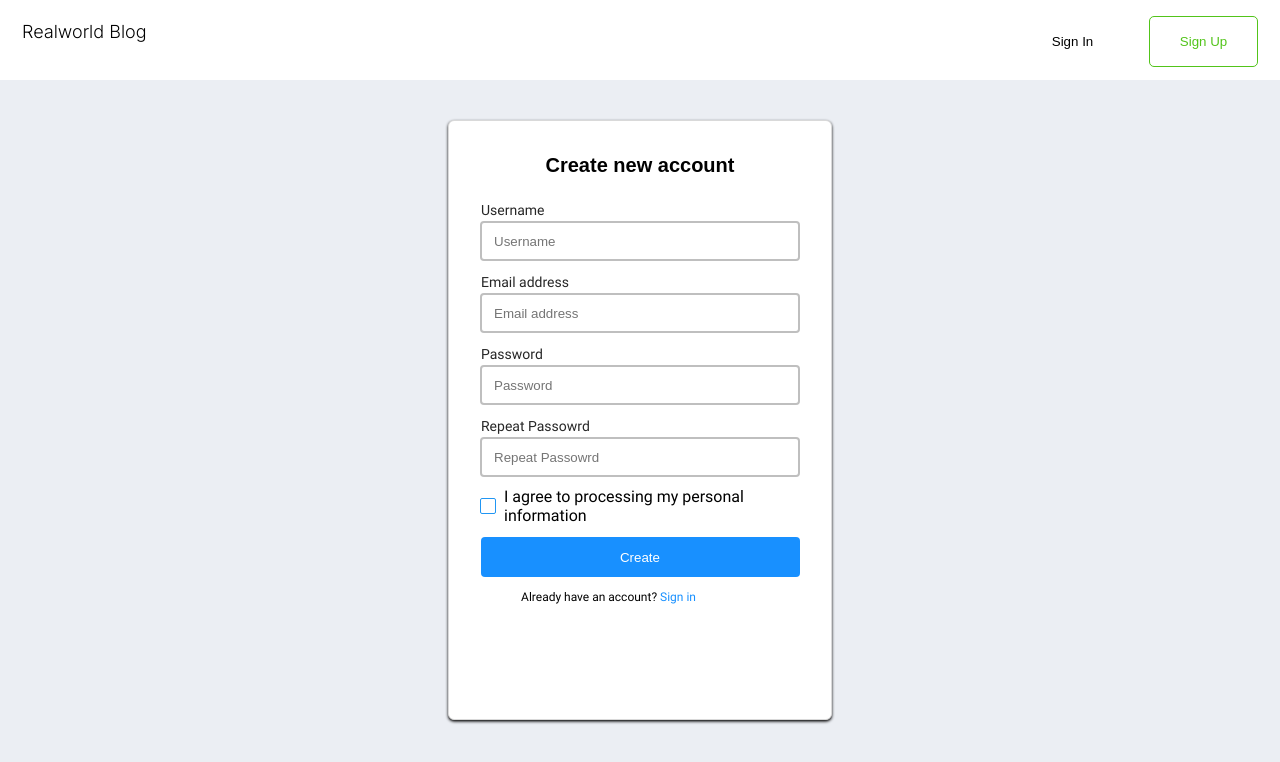
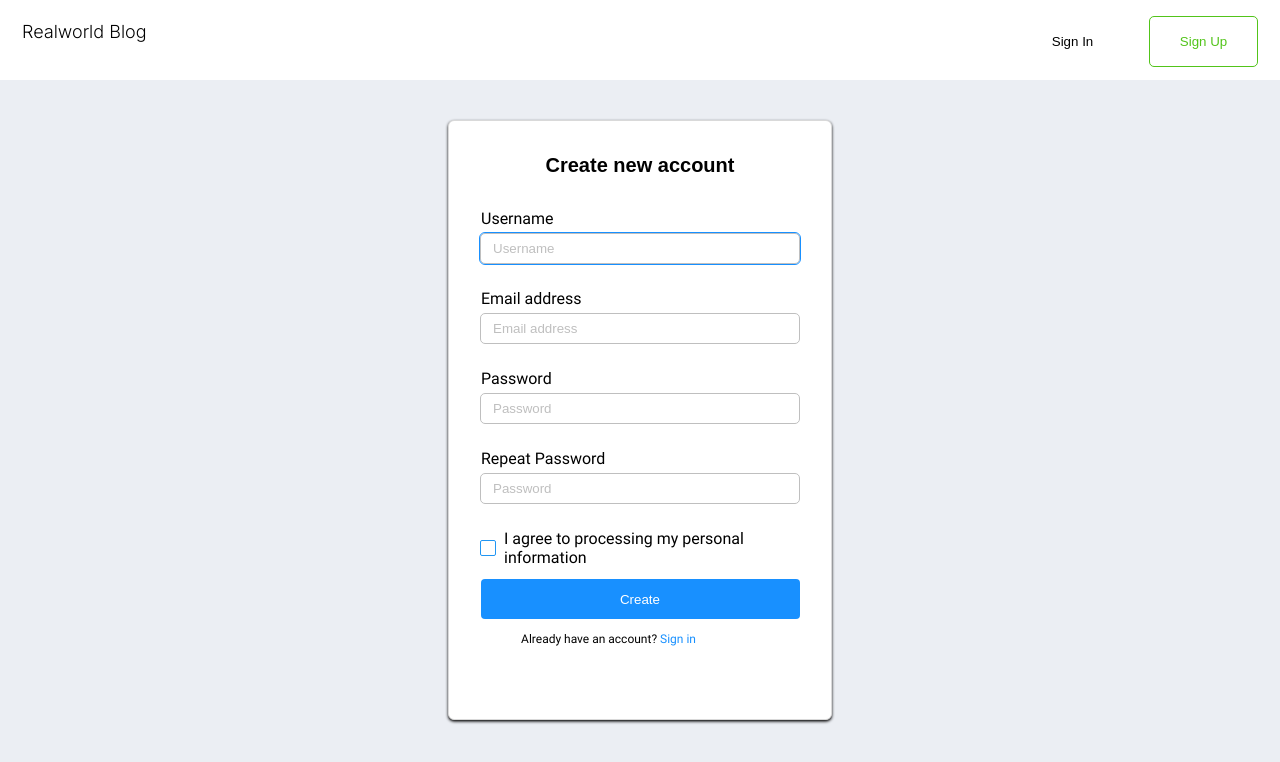
Before and after one commit to Pavel377dq/blog, a React (Create React App) app: page /sign-up in a window 1280 px wide. Shown: the top 762 px of the page. Built offline with nearby package versions, Linux system fonts and the light colour scheme.

Commit message:
sign-up validation-route

```diff
--- a/package.json
+++ b/package.json
@@ -12,6 +12,7 @@
     "date-fns": "^2.30.0",
     "react": "^18.2.0",
     "react-dom": "^18.2.0",
+    "react-hook-form": "^7.45.1",
     "react-markdown": "^8.0.7",
     "react-redux": "^8.1.1",
     "react-router-dom": "^6.14.1",
--- a/src/App.js
+++ b/src/App.js
@@ -1,12 +1,12 @@
 import { List } from "./components/List/List"
 import { Article } from "./components/Article/Article";
 import styles from "./App.module.scss"
-import { Route, Routes } from 'react-router-dom';
+import { Route, Routes, useNavigate } from 'react-router-dom';
 import { RegisterForm } from "./components/RegisterForm/RegisterForm";
 
 function App() {
 
-
+const navigate = useNavigate();
 
   return (
     <div className={styles.header}>
@@ -14,15 +14,17 @@ function App() {
         <h3 className={styles.title}>Realworld Blog</h3>
         <div>
           <button className={styles.in}>Sign In</button>
-          <button className={styles.up}>Sign Up</button>
+          <button  onClick={() => navigate('/sign-up')}
+           className={styles.up}>Sign Up</button>
         </div>
       </div>
 
-      <RegisterForm/>
+
       <Routes>
           <Route path="/" element={<List />} />
           <Route path="/articles" element={<List />} />
           <Route path="/articles/:slug" element={<Article />} />
+          <Route path="/sign-up" element={<RegisterForm />} />
       </Routes>
     </div>
 
--- /dev/null
+++ b/src/components/Input/Input.js
@@ -0,0 +1,46 @@
+//import { FieldError, UseFormRegisterReturn } from 'react-hook-form';
+import s from './Input.module.scss';
+
+
+export const Input = ({ label, placeholder, options, error, type = 'text', modeTextarea = false, autofocus = false }) =>{
+
+   //const options= UseFormRegisterReturn();
+   //const error =  FieldError | undefined;
+
+  const inputClass = error ? `${s.input} ${s.inputError}` : s.input;
+
+
+
+  return (
+    <div className={s.wrapp}>
+      {label && (
+        <label className={s.label} htmlFor={label}>
+          {label}
+        </label>
+      )}
+      {modeTextarea ? (
+        <textarea className={`${inputClass} ${s.textarea}`} id={label} placeholder={placeholder} {...options} />
+      ) : (
+        <input
+          className={inputClass}
+          id={label}
+          placeholder={placeholder}
+          type={type}
+          {...options}
+          // eslint-disable-next-line jsx-a11y/no-autofocus
+          autoFocus={autofocus}
+        />
+      )}
+      <div className={s.error}>{error ? error.message || 'Error' : ''}</div>
+    </div>
+  );
+}
+
+Input.defaultProps = {
+  type: 'text',
+  modeTextarea: false,
+  label: '',
+  autofocus: false,
+};
+
+export default Input;
--- /dev/null
+++ b/src/components/Input/Input.module.scss
@@ -0,0 +1,52 @@
+
+.wrapp {
+   display: flex;
+   flex-direction: column;
+   width: 100%;
+ }
+
+ .label {
+   font-weight: 400;
+   margin-top: 10px;
+   margin-left: 32px;
+ }
+
+ .input {
+   width: 320px;
+   margin: 0 auto;
+   margin-top: 5px;
+   padding: 7px 12px;
+   border-radius: 5px;
+   border: 1px solid #BFBFBF;
+
+   &::placeholder {
+     color: #BFBFBF;
+   }
+
+   &:focus {
+     outline: 1px solid #1890ff;
+   }
+
+ }
+
+ .inputError {
+   border-color: red;
+
+   &:focus {
+     outline-color: red;
+   }
+ }
+
+ .error {
+   margin-left: 32px;
+   display: flex;
+   align-items: flex-end;
+   height: 15px;
+   font-size: 10px;
+   color: red;
+ }
+
+ .textarea {
+   min-height: 170px;
+   resize: vertical;
+ }
--- a/src/components/RegisterForm/RegisterForm.js
+++ b/src/components/RegisterForm/RegisterForm.js
@@ -1,56 +1,80 @@
 import React from "react";
 import styles from "./RegisterForm.module.scss"
 import { Link } from "react-router-dom";
+import {  useForm } from 'react-hook-form';
+import Input from "../Input/Input";
+
 export const RegisterForm = () => {
-   const passwordWrap = [styles["wrap-input"]];
-   const repPasswordStyle = [styles["wrap-input"]]
-   let isLenOk = false;
-   let BeforeInputPassword = true;
-   const handlerPassword = (evt) =>{
-      if(BeforeInputPassword){
-         BeforeInputPassword = false;
-      }
 
-      if(evt.target.value.length < 6){
-         console.log(evt.target.value.length ,'evt.target.value.length ')
-         isLenOk = false;
-      }
-      else{
-         isLenOk = true;
-      }
-
-      if(!BeforeInputPassword && !isLenOk){
-         console.log(passwordWrap,'passwordWrap')
-         passwordWrap.push(styles["warning-password"]);
-      }
-
-   }
+  const {
+    register,
+    //handleSubmit,
+    formState: { errors },
+   // setError,
+  } = useForm({
+    mode: 'onBlur',
+  });
 
 
   return (
-    <div className={styles.wrap}>
+    <form className={styles.wrap}>
       <h3 className={styles.title}>Create new account</h3>
-      <div className={styles["wrap-input"]}>
-        <label className={styles.designation} for="name">Username</label>
-        <input className={styles.input} name="name" id="name" placeholder="Username" />
-      </div>
-      <div className={styles["wrap-input"]}>
-        <label className={styles.designation} for="adress">Email address</label>
-        <input className={styles.input} name="adress" id="adress" placeholder="Email address" />
-      </div>
-      <div className={passwordWrap.join(' ')}>
-        <label className={styles.designation} for="password">Password</label>
-        <input onChange={handlerPassword}  type="password" className={styles.input} name="password" id="password" placeholder="Password" />
-      </div>
-      <div className={styles["wrap-input"]}>
-        <label className={styles.designation} for="repeat-password">Repeat Passowrd</label>
-        <input className={styles.input}
+      <Input
+        autofocus
+        label="Username"
+        placeholder="Username"
+        error={errors.username}
+        options={register('username', {
+          required: 'The field must be filled in',
+          minLength: {
+            value: 3,
+            message: 'The user name needs to be at least 3 characters.',
+          },
+          maxLength: {
+            value: 20,
+            message: 'The user name must contain no more than 20 characters.',
+          },
+        })}
+      />
+      <Input
+        label="Email address"
+        placeholder="Email address"
+        error={errors.email}
+        options={register('email', {
+          required: 'The field must be filled in',
+          pattern: {
+            value: /[a-z0-9]+@[a-z]+\.[a-z]{2,3}/,
+            message: 'The email must be valid',
+          },
+        })}
+      />
+      <Input
+        label="Password"
+        placeholder="Password"
         type="password"
-          name="repeat-password"
-          id="repeat-password"
-          placeholder="Repeat Passowrd"
-        />
-      </div>
+        error={errors.password}
+        options={register('password', {
+          required: 'The field must be filled in',
+          minLength: {
+            value: 6,
+            message: 'Your password needs to be at least 6 characters.',
+          },
+          maxLength: {
+            value: 40,
+            message: 'Your password must contain no more than 40 characters.',
+          },
+        })}
+      />
+      <Input
+        label="Repeat Password"
+        placeholder="Password"
+        type="password"
+        error={errors.repeatPassword}
+        options={register('repeatPassword', {
+          required: 'The field must be filled in',
+          validate: (val, formValues) => formValues.password === val || 'Your passwords do no match',
+        })}
+      />
       <div className={styles["checkbox-wrap"]}>
         <input
           type="checkbox"
@@ -66,6 +90,6 @@ export const RegisterForm = () => {
         <button className={styles.button}>Create</button>
       </div>
       <div className={styles["small-text"]}>Already have an account? <Link className={styles.link}>Sign in</Link></div>
-    </div>
+    </form>
   );
 };
--- a/src/components/RegisterForm/RegisterForm.module.scss
+++ b/src/components/RegisterForm/RegisterForm.module.scss
@@ -37,17 +37,6 @@
 
   }
 
-  .input{
-   width: 320px;
-   height: 40px;
-   border: 2px solid #BFBFBF ;
-   border-radius: 4px;
-   padding-left: 12px;
-   color: #BFBFBF;
-   display: block;
-   margin: 0 auto;
-  }
-
 
   .button{
    border: none; outline: none;
@@ -75,15 +64,6 @@
    line-height: 20px;
    font-size: 12px;
   }
-  .designation{
-
-   color:#262626;
-   font-weight: 400;
-   line-height: 22px;
-   font-size: 14px;
-   display: block;
-   margin-left: 32px;
-  }
 
   .wrap{
    background-color: #FFFFFF;
@@ -103,22 +83,3 @@
    margin-bottom: 20px;
    width:fit-content;
 }
-
-.wrap-input{
-   margin-bottom: 10px;
-}
-
-
-.warning-password{
-   color: #F5222D;
-   background-color: black;
-   width: 50px;
-   height: 20px;
-   //content: 'Your password needs at least 6 charackters';
-   display: block;
-   font-size: 14px;
-   line-height: 22px;
-   margin-left: 32px;
-   margin-bottom: 10px;
-
-}
```
Also changed, not shown: 1 other file (tests, documents, lock files or other folders).
